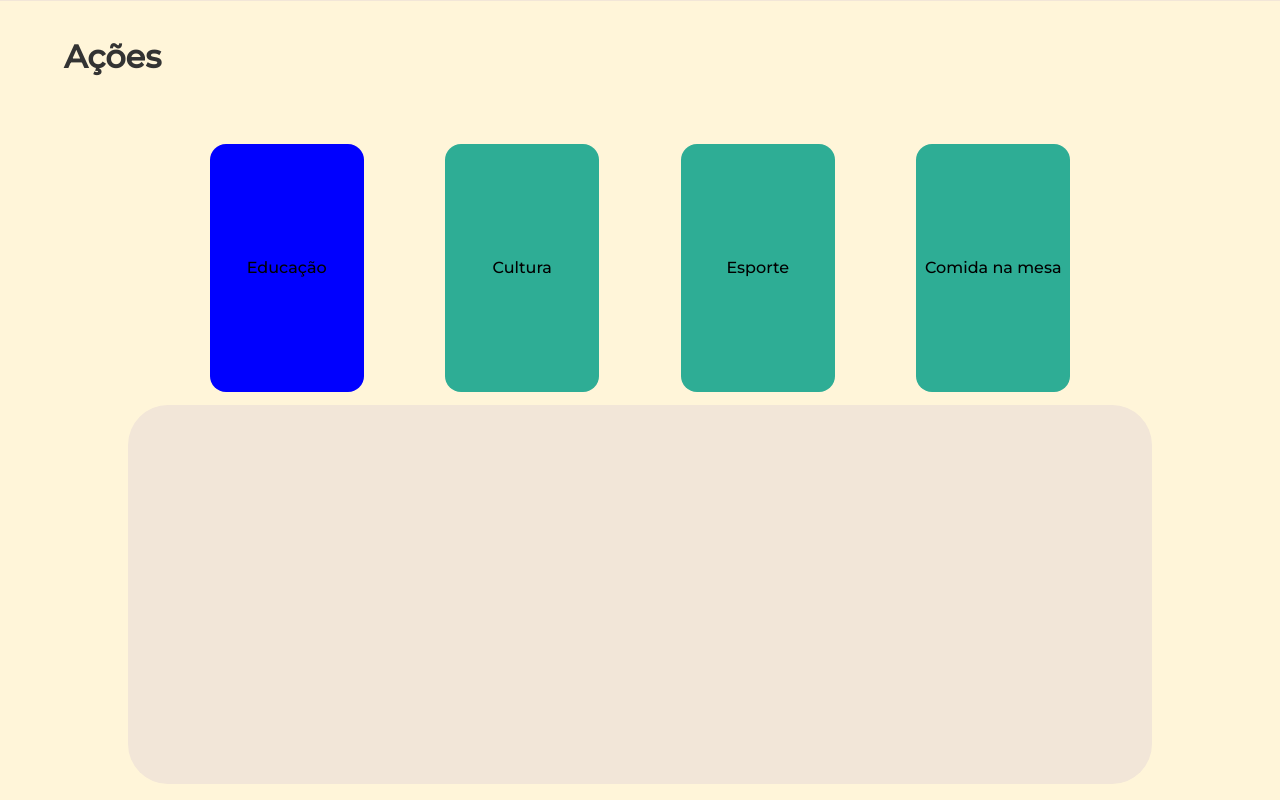
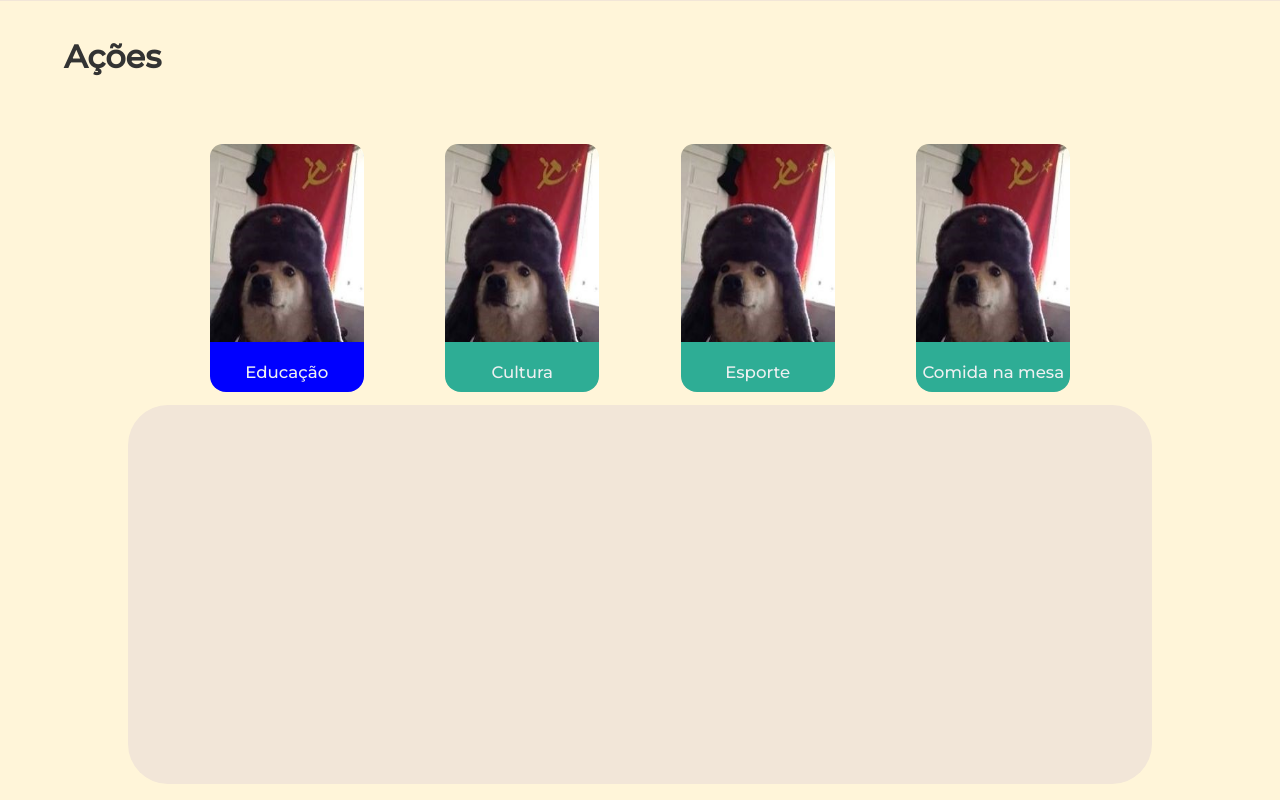
Before and after one commit to Thiagomrfs/AmorAoProximoSite, a Django app: page / in a window 1280 px wide. Shown: the part 2399-3199 px from the top of the page. Run offline with Django 3.2, Linux system fonts and the light colour scheme; data that the repository does not hold is empty; some libraries are stand-ins or nearby versions.

Commit message:
updates on actions

```diff
--- a/static/css/actionCard.css
+++ b/static/css/main/actionCard.css
@@ -18,11 +18,11 @@
 .card {
     width: 10rem;
     height: 12.5rem;
-    background-color: red;
+    background-color: var(--primary);
 }
 
-#actions .cards-container .card h3 {
-    color: royalblue;
+#actions .cards-container .card h4 {
     line-height: normal;
     font-size: 1rem;
+    font-weight: 600;
 }
--- a/static/css/main/sections.css
+++ b/static/css/main/sections.css
@@ -147,12 +147,26 @@
     background-color: var(--primary);
 
     display: flex;
-    justify-content: center;
+    flex-direction: column;
+    justify-content: space-between;
     align-items: center;
 }
 
 #actions .categories-container .category-card.selected {
     background-color: blue;
+}
+
+#actions .categories-container .category-card .category-image {
+    width: 100%;
+    height: 80%;
+    border-radius: 0.8rem 0.8rem 0 0;
+}
+
+#actions .categories-container .category-card .category-title {
+    color: var(--app-white);
+    font-size: 1.3vw;
+    font-weight: 500;
+    margin-bottom: 0.6rem;
 }
 
 #actions .actions-main-container {
--- a/static/js/actionsList.js
+++ b/static/js/actionsList.js
@@ -18,7 +18,7 @@ categories.map((c) => {
     c.addEventListener('click', function(event){
         clearCategorySelection();
         event.currentTarget.classList.add("selected");
-        changeActionsVisibility(event.currentTarget.firstElementChild.innerText);
+        changeActionsVisibility(event.currentTarget.lastElementChild.innerText);
     });
 })
 
--- a/templates/index.html
+++ b/templates/index.html
@@ -3,7 +3,7 @@
 
 {% block styles %}
 <link rel="stylesheet" href="{% static 'css/main/sections.css' %}">
-<link rel="stylesheet" href="{% static 'css/actionCard.css' %}">
+<link rel="stylesheet" href="{% static 'css/main/actionCard.css' %}">
 {% endblock styles %}
 
 {% block content %}
@@ -55,16 +55,20 @@
             <div class="actions-main-container">
                 <div class="categories-container">
                     <div class="category-card">
-                        <p>Educação</p>
+                        <img src="{% static 'img/placeholder.jpg' %}" alt="categoria educação" class="category-image">
+                        <p class="category-title">Educação</p>
                     </div>
                     <div class="category-card">
-                        <p>Cultura</p>
+                        <img src="{% static 'img/placeholder.jpg' %}" alt="categoria educação" class="category-image">
+                        <p class="category-title">Cultura</p>
                     </div>
                     <div class="category-card">
-                        <p>Esporte</p>
+                        <img src="{% static 'img/placeholder.jpg' %}" alt="categoria educação" class="category-image">
+                        <p class="category-title">Esporte</p>
                     </div>
                     <div class="category-card">
-                        <p>Comida na mesa</p>
+                        <img src="{% static 'img/placeholder.jpg' %}" alt="categoria educação" class="category-image">
+                        <p class="category-title">Comida na mesa</p>
                     </div>
                 </div>
                 <div class="actions-container">
@@ -72,9 +76,12 @@
                         <div class="cards-container">
                             <ul id="lightSlider1">
                                 {% for action in education %}
-                                    <div class="card">
-                                        abc
-                                    </div>
+                                    <li>
+                                        <div class="card">
+                                            <h4>{{action.name}}</h4>
+                                            <p>{{action.description}}</p>
+                                        </div>
+                                    </li>
                                 {% endfor %}
                             </ul>
                         </div>
```
Also changed, not shown: static/img/placeholder.jpg (added).
